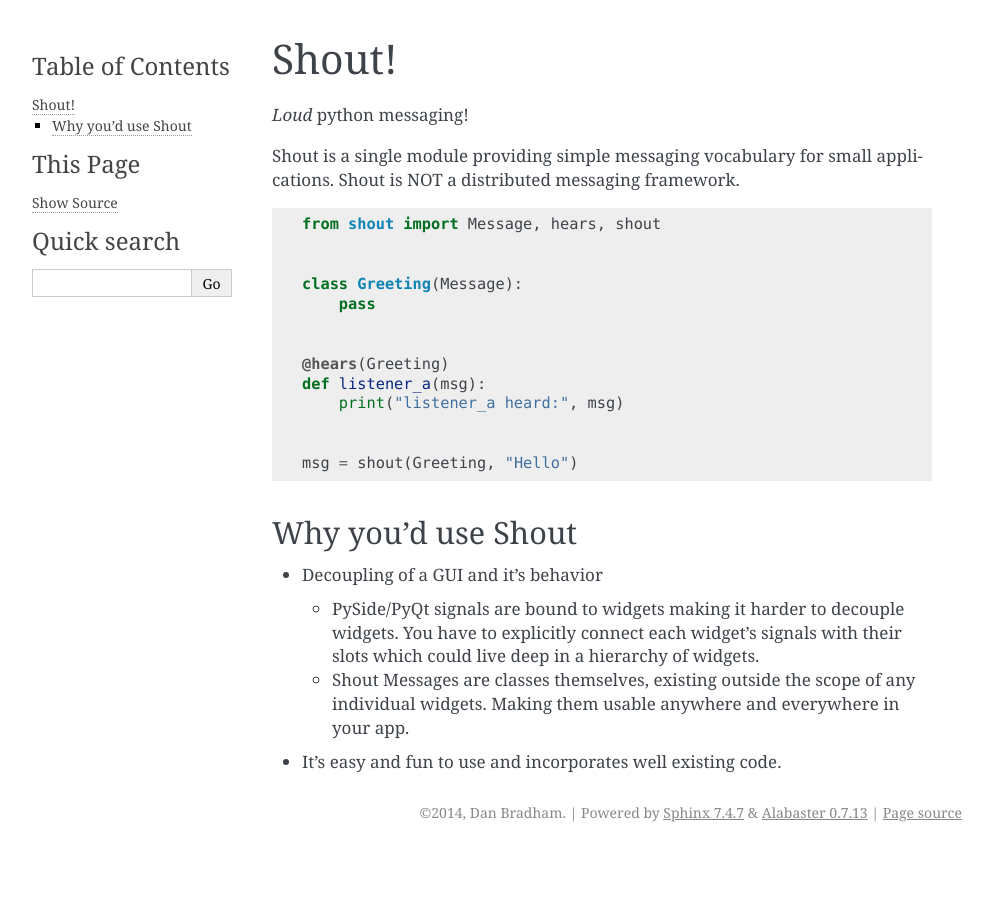
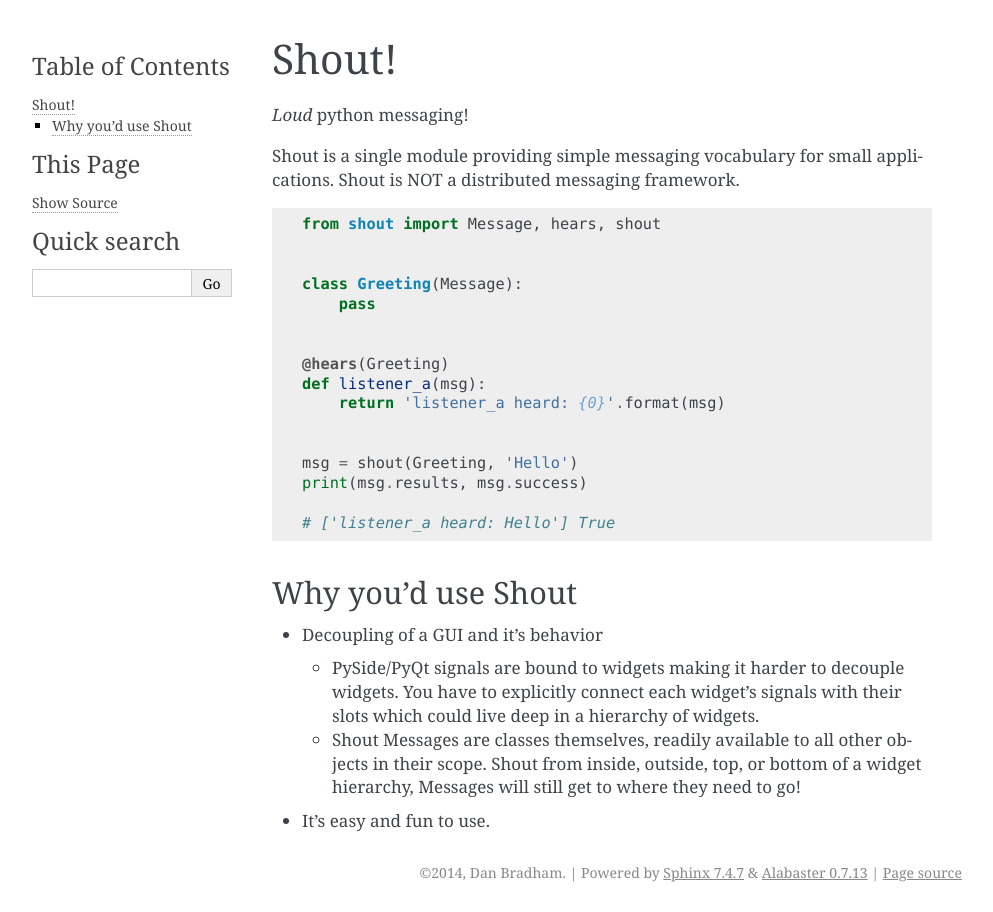
Before and after one commit to danbradham/shout, a Sphinx documentation site: the page built from docs/index.rst, in a window 1280 px wide. Shown: the whole page, without its empty margins (148-1141 px from the left). Built offline with Sphinx 7.4.7, drawn with Linux system fonts in a browser that asks for light colours.

Commit message:
Documenting...

```diff
--- a/docs/index.rst
+++ b/docs/index.rst
@@ -19,10 +19,13 @@
 
     @hears(Greeting)
     def listener_a(msg):
-        print("listener_a heard:", msg)
+        return 'listener_a heard: {0}'.format(msg)
 
 
-    msg = shout(Greeting, "Hello")
+    msg = shout(Greeting, 'Hello')
+    print(msg.results, msg.success)
+
+    # ['listener_a heard: Hello'] True
 
 
 Why you'd use Shout
@@ -32,9 +35,9 @@
 
   * PySide/PyQt signals are bound to widgets making it harder to decouple widgets. You have to explicitly connect each widget's signals with their slots which could live deep in a hierarchy of widgets.
 
-  * Shout Messages are classes themselves, existing outside the scope of any individual widgets. Making them usable anywhere and everywhere in your app.
+  * Shout Messages are classes themselves, readily available to all other objects in their scope. Shout from inside, outside, top, or bottom of a widget hierarchy, Messages will still get to where they need to go!
 
-* It's easy and fun to use and incorporates well existing code.
+* It's easy and fun to use.
 
 
 .. toctree::
```
